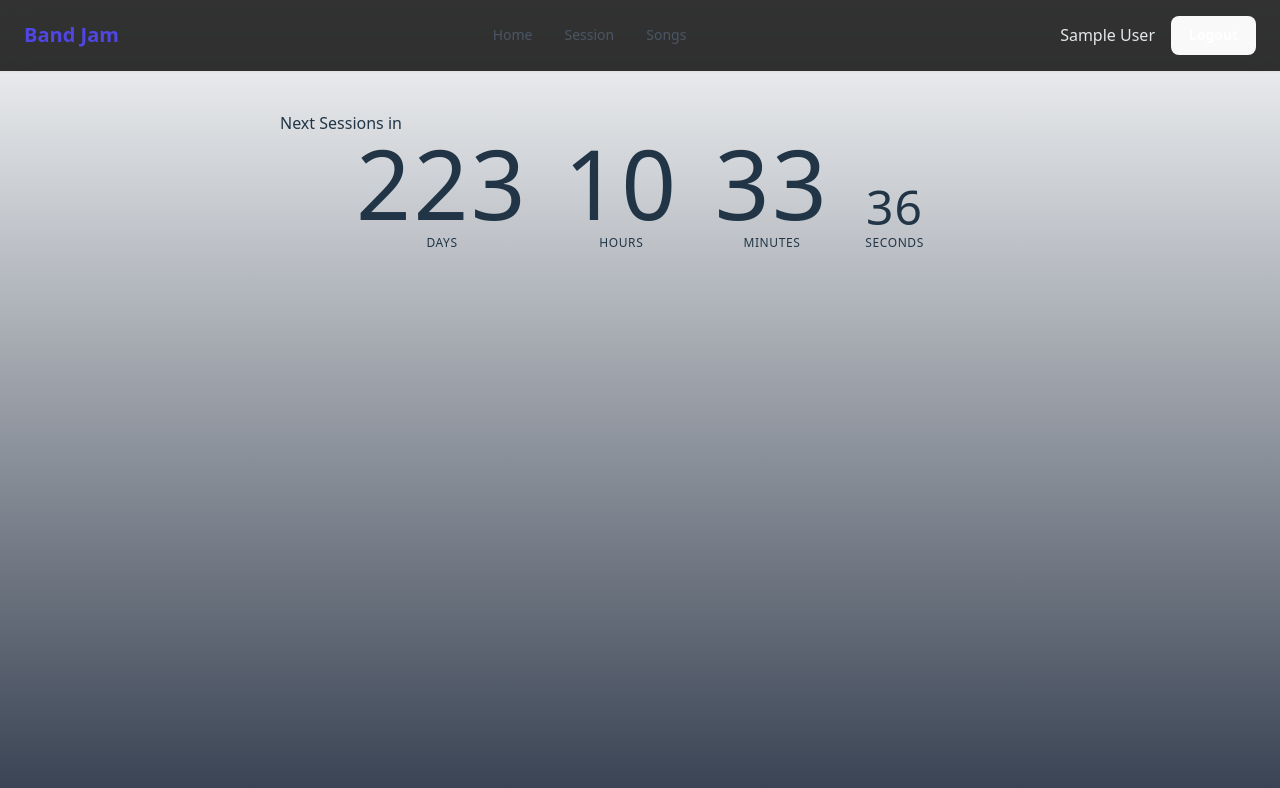
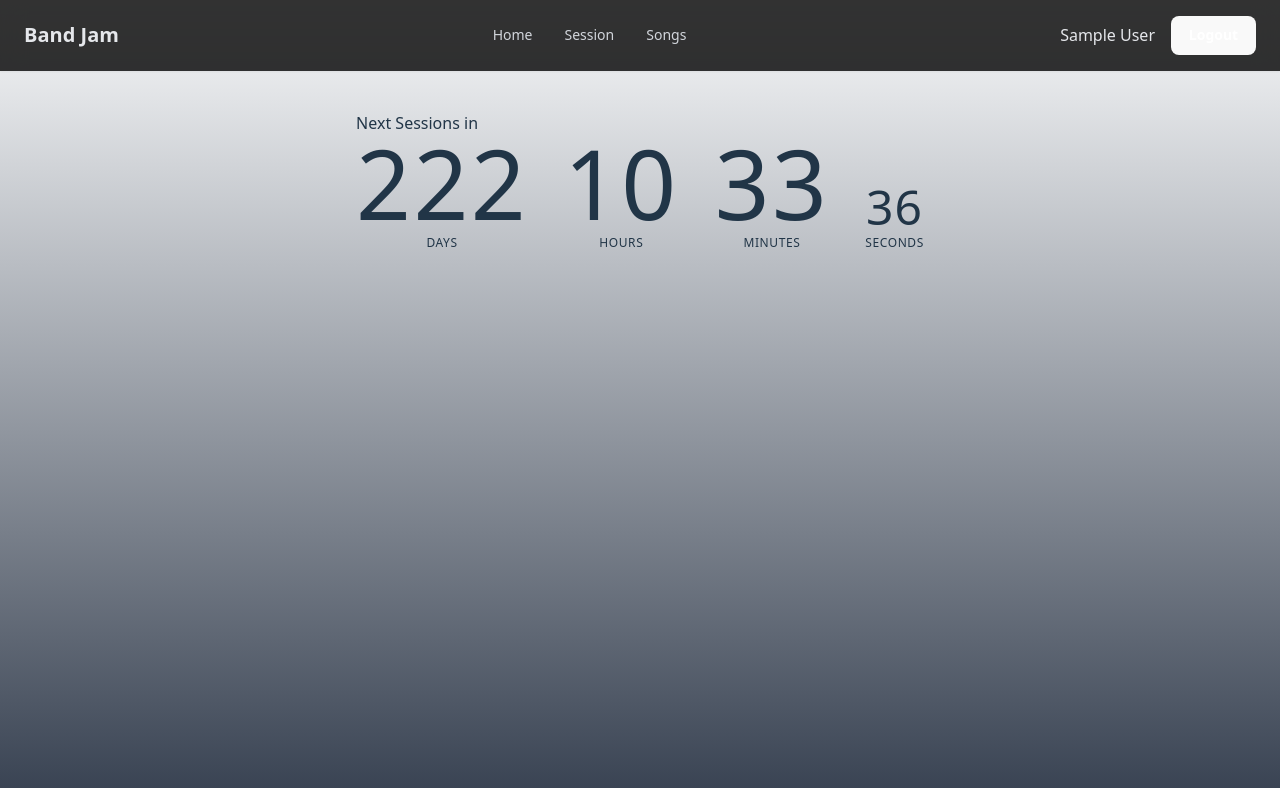
Before and after one commit to FaintestCloud/bandjamapp, a React (Vite) app: page / in a window 1280 px wide. Shown: the top 788 px of the page. Built offline with nearby package versions, Linux system fonts and the light colour scheme; no server answers; sample sign-in values are in the browser's storage.

Commit message:
Added page layout, which handles header

```diff
--- a/src/App.tsx
+++ b/src/App.tsx
@@ -3,6 +3,7 @@ import { BrowserRouter, Routes, Route } from "react-router-dom";
 import { AuthProvider, useAuth } from "./auth/AuthContext";
 import Home from "./pages/Home";
 import Login from "./pages/Login";
+import AppLayout from "./layouts/AppLayout";
 import ProtectedRoute from "./components/ProtectedRoute";
 import SplashScreen from "./components/LoadingSplashScreen";
 import SongDetail from "./pages/SongDetail";
@@ -22,20 +23,13 @@ function AppContent() {
         path="/"
         element={
           <ProtectedRoute>
-            <Home />
+            <AppLayout />
           </ProtectedRoute>
         }
-      />
-
-      {/*  Song Detail */}
-      <Route
-        path="/songs/:id"
-        element={
-          <ProtectedRoute>
-            <SongDetail />
-          </ProtectedRoute>
-        }
-      />
+      >
+        <Route path="/" element={<Home />} />
+        <Route path="/songs/:id" element={<SongDetail />} />
+      </Route>
 
       {/* New Route Example */}
       {/* <Route
--- /dev/null
+++ b/src/components/Header.tsx
@@ -0,0 +1,61 @@
+import { Link } from "react-router-dom";
+import { signOut } from "firebase/auth";
+import { auth } from "../firebaseConfig";
+import { useAuth } from "../auth/AuthContext";
+
+export default function Header() {
+  const { user } = useAuth();
+
+  return (
+    <header className="sticky top-0 z-50 bg-black/80 backdrop-blur-md shadow-sm">
+      <div className="max-w-7xl mx-auto px-6 py-4 flex items-center justify-between">
+
+        {/* Logo / Brand */}
+        <Link
+          to="/"
+          className="text-xl font-bold text-gray-200"
+        >
+          Band Jam
+        </Link>
+
+        {/* Navigation */}
+        <nav className="hidden md:flex space-x-8 text-sm font-medium">
+          <Link
+            to="/"
+            className="text-gray-300 hover:text-indigo-400 transition-colors"
+          >
+            Home
+          </Link>
+          <Link
+            to="/session"
+            className="text-gray-300 hover:text-indigo-400 transition-colors"
+          >
+            Session
+          </Link>
+          <Link
+            to="/songs"
+            className="text-gray-300 hover:text-indigo-400 transition-colors"
+          >
+            Songs
+          </Link>
+        </nav>
+
+        {/* User Info + Actions */}
+        <div className="flex items-center space-x-4">
+          {/* Username */}
+          <span className="text-gray-200 font-medium">
+            {user?.displayName || "Guest"}
+          </span>
+
+          {/* Logout */}
+          <button
+            onClick={() => signOut(auth)}
+            className="text-sm font-semibold text-white hover:text-red-500 transition"
+          >
+            Logout
+          </button>
+        </div>
+      </div>
+    </header>
+  );
+}
--- /dev/null
+++ b/src/layouts/AppLayout.tsx
@@ -0,0 +1,16 @@
+import Header from "../components/Header.tsx";
+import { Outlet } from "react-router-dom";
+
+export default function AppLayout() {
+  return (
+    <div className="min-h-screen flex flex-col bg-gradient-to-t from-gray-700 to-gray-50">
+      <Header />
+      <main className="flex-1">
+        <Outlet />
+      </main>
+    </div>
+  );
+}
+
+// If ever want to have individual background, page hgiht = screen height - header height (calc(100vh-64px))
+// e.g.: min-h-[calc(100vh-64px)] bg-black
--- a/src/pages/Home.tsx
+++ b/src/pages/Home.tsx
@@ -5,60 +5,16 @@ import Countdown from "../components/CountdownTimer";
 
 export default function Home() {
     return (
-        <div className="min-h-screen bg-gradient-to-t from-gray-700 to-gray-50">
-            {/* Header */}
-            <header className="sticky top-0 z-50 bg-black/80 backdrop-blur-md shadow-sm">
-                <div className="max-w-7xl mx-auto px-6 py-4 flex items-center justify-between">
-
-                    {/* Logo / Brand */}
-                    <h1 className="text-xl font-bold text-indigo-600">
-                        Band Jam
-                    </h1>
-
-                    {/* Navigation */}
-                    <nav className="flex space-x-8 text-sm font-medium">
-                        <a
-                            href="#"
-                            className="text-gray-600 hover:text-indigo-600 transition-colors"
-                        >
-                            Home
-                        </a>
-                        <a
-                            href="#"
-                            className="text-gray-600 hover:text-indigo-600 transition-colors"
-                        >
-                            Session
-                        </a>
-                        <a
-                            href="#"
-                            className="text-gray-600 hover:text-indigo-600 transition-colors"
-                        >
-                            Songs
-                        </a>
-                    </nav>
-
-                    {/* User Info + Actions */}
-                    <div className="flex items-center space-x-4">
-                        {/* Display username */}
-                        <span className="text-gray-200 font-medium">
-                            {auth.currentUser?.displayName || "Guest"}
-                        </span>
-
-                        {/* Logout button */}
-                        <button
-                            onClick={() => signOut(auth)}
-                            className="text-sm font-semibold text-white hover:text-red-500 transition"
-                        >
-                            Logout
-                        </button>
-                    </div>
-                </div>
-            </header>
-
+        <div className="
+        h-full
+        flex
+        justify-center
+        items-start md:items-center
+        ">
             {/* Main Content */}
             <main className="max-w-3xl mx-auto px-6 py-10">
                 Next Sessions in
-                <Countdown targetDate={new Date("2026-06-31T20:00:00")}></Countdown>
+                <Countdown targetDate={new Date("2026-06-30T20:00:00")}></Countdown>
             </main>
         </div>
     );
```
